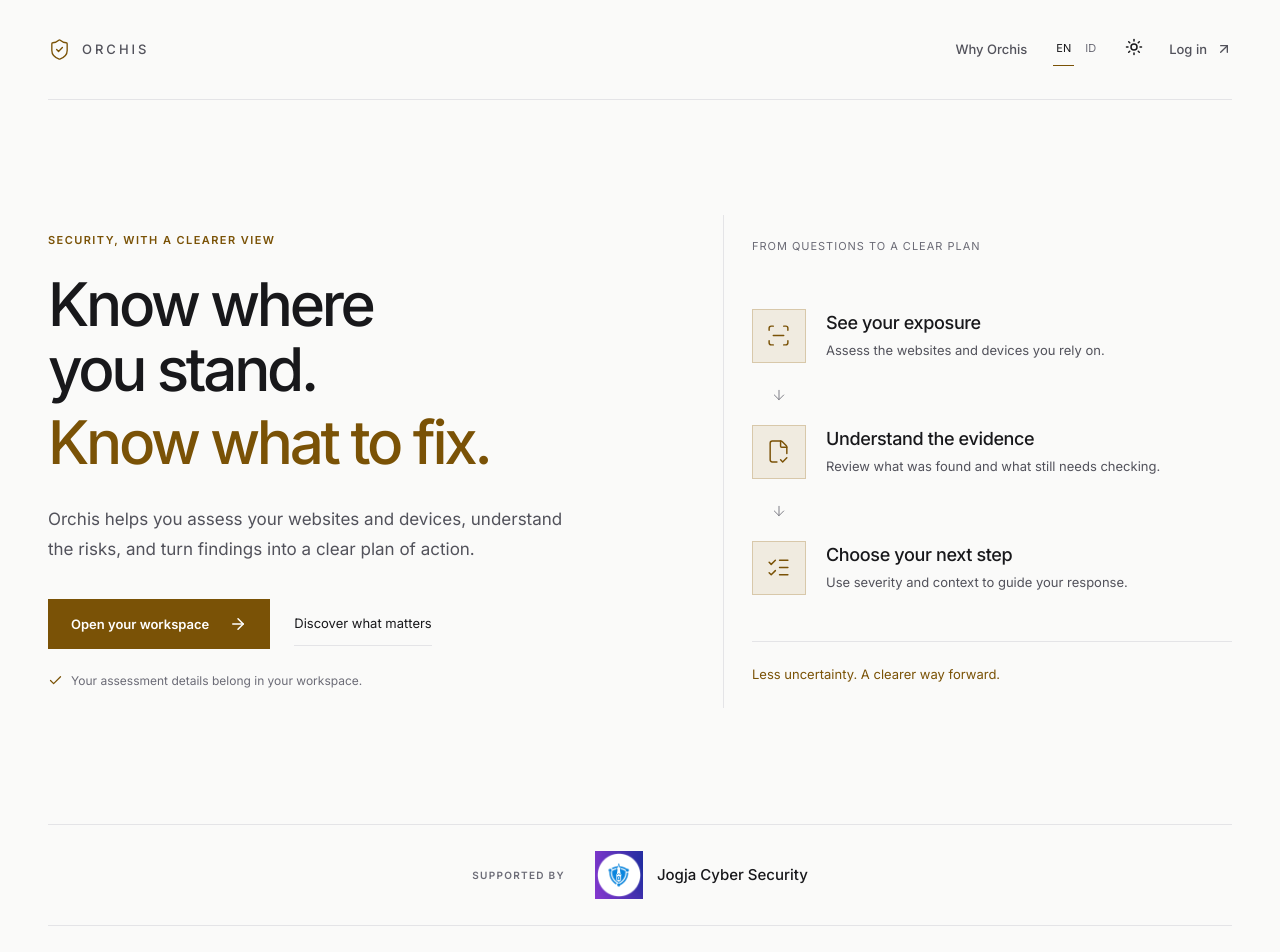
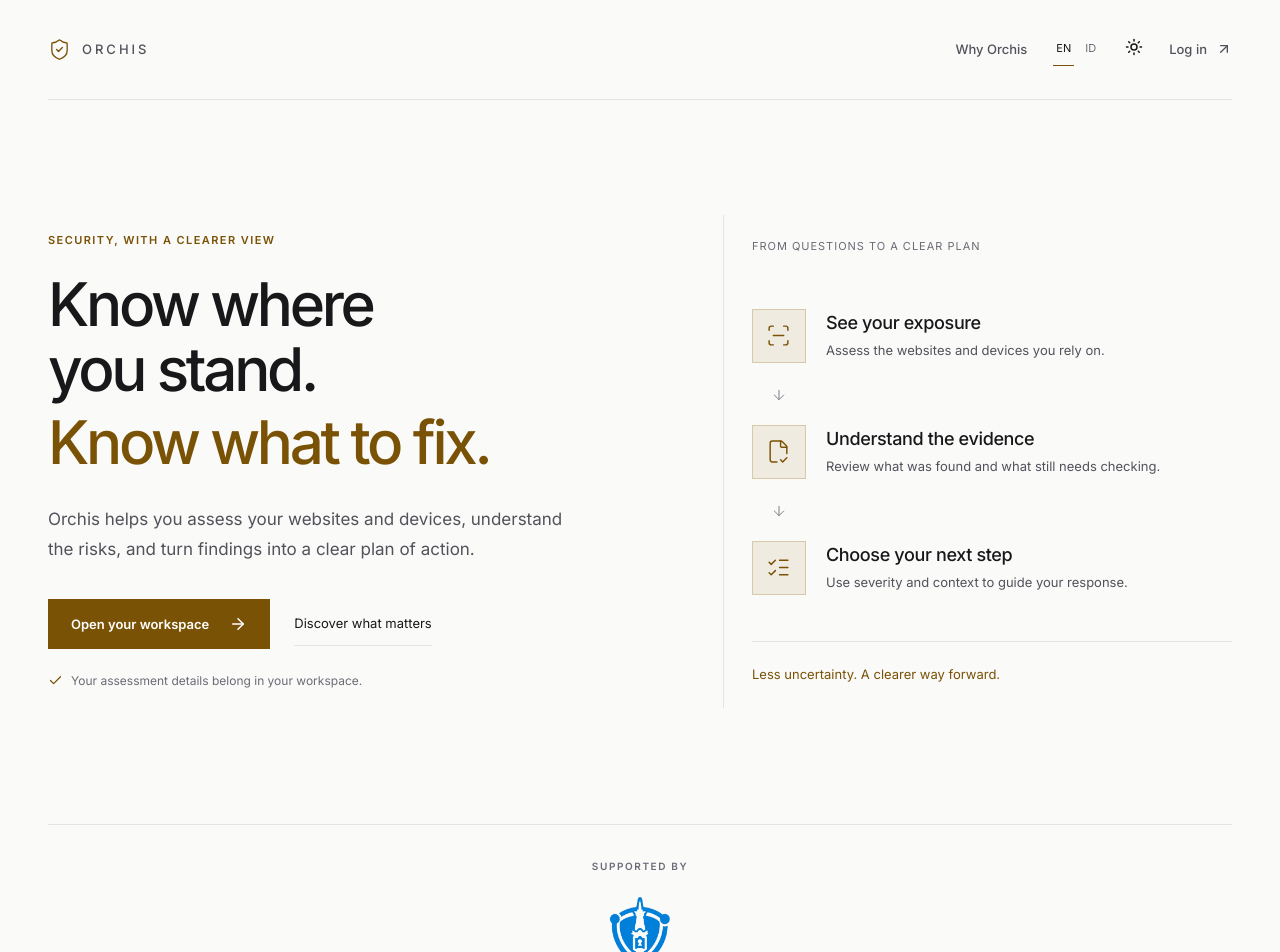
Before and after one commit to inog9/orchis, a React (Vite) app in the folder web/: page / in a window 1280 px wide. Shown: the top 952 px of the page. Built offline with nearby package versions, Linux system fonts and the light colour scheme; no server answers.

Commit message:
Stack supporter label above transparent JCS logo

```diff
--- a/web/src/components/SupporterCredit.tsx
+++ b/web/src/components/SupporterCredit.tsx
@@ -1,4 +1,4 @@
-import logo from '../assets/jogja-cybersec.png';
+import logo from '../assets/jogja-cybersec-transparent.png';
 import { t, useLocale } from '../i18n/runtime';
 import './supporter-credit.css';
 
@@ -8,9 +8,8 @@ export function SupporterCredit() {
     useLocale();
     return <div className="supporter-credit">
         <p className="supporter-credit__label">{t('public_supported_by')}</p>
-        <a href="https://jogjacybersec.com/" target="_blank" rel="noreferrer" className="supporter-credit__identity">
-            <img src={logo} alt="" width="48" height="48" decoding="async"/>
-            <span>Jogja Cyber Security</span>
+        <a href="https://jogjacybersec.com/" target="_blank" rel="noreferrer" aria-label="Jogja Cyber Security" className="supporter-credit__identity">
+            <img src={logo} alt="" width="88" height="88" decoding="async"/>
         </a>
     </div>;
 }
--- a/web/src/components/supporter-credit.css
+++ b/web/src/components/supporter-credit.css
@@ -1,13 +1,9 @@
-.supporter-credit { display: flex; align-items: center; justify-content: center; gap: 30px; flex-wrap: wrap; }
-.supporter-credit__label { margin: 0; font-size: 10px; font-weight: 600; letter-spacing: .13em; text-transform: uppercase; color: var(--v2-text-3); }
-.supporter-credit__identity { display: inline-flex; align-items: center; gap: 14px; color: var(--v2-text); text-decoration: none; font-size: 15px; font-weight: 500; }
-.supporter-credit__identity img { display: block; width: 48px; height: 48px; object-fit: contain; flex: none; }
-.supporter-credit__identity:hover { color: var(--v2-accent); }
-.supporter-credit__identity:focus-visible { outline: 2px solid var(--v2-accent); outline-offset: 6px; }
-.public-support { padding-block: 26px; border-top: 1px solid var(--v2-border); }
-.public-login__foot .supporter-credit { justify-content: flex-start; gap: 14px; }
-.public-login__foot .supporter-credit__label { flex-basis: 100%; }
-.public-login__foot .supporter-credit__identity { font-size: 13px; }
-.public-login__foot .supporter-credit__identity img { width: 40px; height: 40px; }
-.public-login__foot > p { margin: 20px 0 0; }
-@media(max-width: 440px) { .supporter-credit { gap: 14px; } .supporter-credit__label { width: 100%; text-align: center; } }
+.supporter-credit { display: flex; flex-direction: column; align-items: center; justify-content: center; gap: 16px; }
+.supporter-credit__label { margin: 0; font-size: 10px; font-weight: 600; letter-spacing: .16em; text-transform: uppercase; color: var(--v2-text-3); }
+.supporter-credit__identity { display: inline-flex; align-items: center; justify-content: center; line-height: 0; text-decoration: none; }
+.supporter-credit__identity img { display: block; width: 88px; height: 88px; object-fit: contain; }
+.supporter-credit__identity:focus-visible { outline: 2px solid var(--v2-accent); outline-offset: 8px; }
+.public-support { padding-block: 34px; border-top: 1px solid var(--v2-border); }
+.public-login__foot .supporter-credit { gap: 12px; }
+.public-login__foot .supporter-credit__identity img { width: 64px; height: 64px; }
+.public-login__foot > p { margin: 22px 0 0; text-align: center; }
```
Also changed, not shown: web/src/assets/jogja-cybersec-transparent.png (added).
